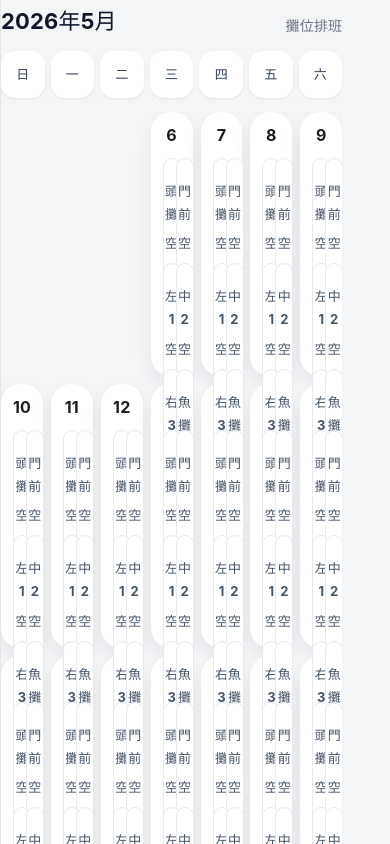
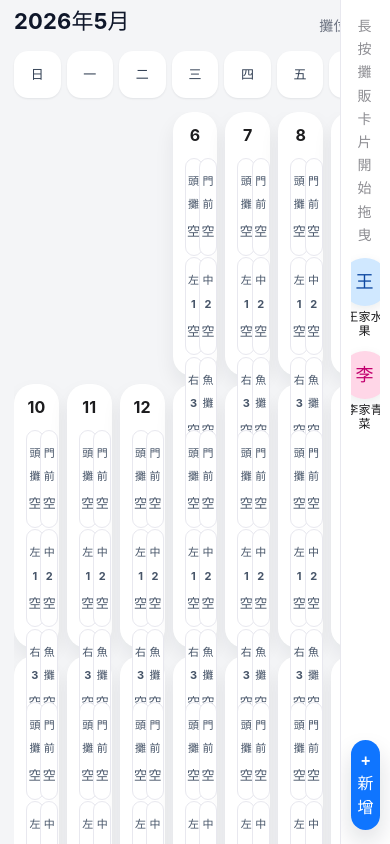
Before and after one commit to Hsu7183/dongmen-market-manager, a React (Vite) app: page / in a window 390 px wide. Shown: the top 844 px of the page. Built offline with nearby package versions, Linux system fonts and the light colour scheme.

Commit message:
fix: enforce vertical mobile split layout

```diff
--- a/src/App.tsx
+++ b/src/App.tsx
@@ -330,7 +330,6 @@ function App() {
 
   return (
     <div style={styles.page}>
-      <div style={styles.mainLayout}>
       <main style={styles.mainPanel}>
         <div style={styles.calendarHeaderSection}>
           <div style={styles.monthTitle}>{scheduleMonthLabel}</div>
@@ -378,7 +377,20 @@ function App() {
                         <div style={styles.stallName}>{stall}</div>
                         {record.status === "occupied" && vendor ? (
                           <>
-                              <div style={styles.vendorAvatarLarge}>{vendor.contactName.charAt(0)}</div>
+                            <div
+                              style={{
+                                ...styles.vendorAvatarLarge,
+                                background: vendor.photo ? "transparent" : vendor.gender === "女" ? "#ffd6e7" : "#d0e8ff",
+                              }}
+                            >
+                              {vendor.photo ? (
+                                <img src={vendor.photo} alt="avatar" style={styles.avatarImage} />
+                              ) : (
+                                <span style={{ color: vendor.gender === "女" ? "#c2006e" : "#0d47a1" }}>
+                                  {vendor.contactName.charAt(0)}
+                                </span>
+                              )}
+                            </div>
                             <div style={styles.vendorNameSmall}>{vendor.stallName}</div>
                             <div style={styles.lockIcon}>🔒</div>
                           </>
@@ -399,7 +411,7 @@ function App() {
         <div style={styles.sidebarInner}>
           <div style={styles.sidebarScroll}>
               {showAddForm ? (
-                <div style={styles.card}>
+                <div style={styles.formContainer}>
                   <div style={styles.sidebarTitle}>新增攤販</div>
                   <input
                     style={styles.input}
@@ -528,15 +540,12 @@ function App() {
                   <button style={styles.primaryButton} onClick={addVendor}>新增攤販</button>
                 </div>
               ) : (
-                <div style={styles.sidebarSection}>
-                  <div style={styles.sidebarTitle}>攤販工具列</div>
+                <div style={styles.vendorCircleList}>
                   <div style={styles.dragHint}>{dragMessage || "長按攤販卡片開始拖曳"}</div>
-                  <div style={styles.vendorList}>
                   {vendors.map((vendor) => {
-                      const isActive = activeVendorActions === vendor.id;
                     const activeBg = vendor.photo ? "transparent" : vendor.gender === "女" ? "#ffd6e7" : "#d0e8ff";
                     return (
-                        <div key={vendor.id} style={styles.sidebarVendorBlock}>
+                      <div key={vendor.id} style={styles.vendorCircleItem}>
                         <div
                           draggable
                           onDragStart={(event) => event.dataTransfer.setData("text/plain", vendor.id)}
@@ -544,28 +553,28 @@ function App() {
                           onTouchMove={handleVendorTouchMove}
                           onTouchEnd={handleVendorTouchEnd}
                           onTouchCancel={handleVendorTouchEnd}
-                            onClick={() => setActiveVendorActions(isActive ? null : vendor.id)}
+                          onClick={() => setActiveVendorActions(activeVendorActions === vendor.id ? null : vendor.id)}
                           style={{
-                              ...styles.vendorToolCard,
-                              background: isActive ? "#f2f8ff" : "#ffffff",
+                            ...styles.vendorCircleAvatar,
+                            background: activeBg,
+                            cursor: "grab",
+                            position: "relative",
                           }}
                         >
-                            <div style={{ ...styles.avatar, width: "36px", height: "36px", fontSize: "16px" , background: activeBg }}>
                           {vendor.photo ? (
                             <img src={vendor.photo} alt="avatar" style={styles.avatarImage} />
                           ) : (
-                                <span style={{ color: vendor.gender === "女" ? "#c2006e" : "#0d47a1" }}>
+                            <span style={{ color: vendor.gender === "女" ? "#c2006e" : "#0d47a1", fontSize: "18px", fontWeight: 700 }}>
                               {vendor.contactName.charAt(0)}
                             </span>
                           )}
                         </div>
-                            <div style={styles.vendorToolMeta}>{vendor.stallName}</div>
-                          </div>
-                          {isActive ? (
-                            <div style={styles.vendorQuickActions}>
+                        <div style={styles.vendorCircleLabel}>{vendor.stallName.substring(0, 4)}</div>
+                        {activeVendorActions === vendor.id && (
+                          <div style={styles.vendorQuickActionsMobile}>
                             <button
                               type="button"
-                                style={styles.quickActionButton}
+                              style={styles.quickActionButtonMobile}
                               onClick={(event) => {
                                 event.stopPropagation();
                                 window.location.href = `tel:${vendor.phone}`;
@@ -575,7 +584,7 @@ function App() {
                             </button>
                             <button
                               type="button"
-                                style={styles.quickActionButton}
+                              style={styles.quickActionButtonMobile}
                               onClick={(event) => {
                                 event.stopPropagation();
                                 alert(vendor.line ? `LINE ID：${vendor.line}` : "沒有 LINE ID");
@@ -584,11 +593,10 @@ function App() {
                               💬
                             </button>
                           </div>
-                          ) : null}
+                        )}
                       </div>
                     );
                   })}
-                  </div>
                 </div>
               )}
             </div>
@@ -598,57 +606,49 @@ function App() {
           </div>
         </aside>
       </div>
-    </div>
   );
 }
 
 const styles: Record<string, React.CSSProperties> = {
   page: {
-    minHeight: "100vh",
+    position: "fixed",
+    top: 0,
+    left: 0,
     width: "100vw",
+    height: "100vh",
     display: "flex",
     flexDirection: "row",
-    gap: "10px",
-    padding: "10px 0",
     background: "#f4f5f7",
     fontFamily: "-apple-system, BlinkMacSystemFont, 'Segoe UI', Roboto, sans-serif",
-    overflowX: "hidden",
+    overflow: "hidden",
   },
-  mainLayout: {
+  mainPanel: {
     width: "87.5vw",
-    maxWidth: "87.5vw",
-    minWidth: "87.5vw",
+    height: "100vh",
+    flex: 1,
     display: "flex",
     flexDirection: "column",
     gap: "14px",
-    minHeight: "100vh",
-    overflow: "hidden",
-  },
-  mainPanel: {
-    flex: 1,
-    minWidth: 0,
-    display: "flex",
-    flexDirection: "column",
-    gap: "14px",
+    padding: "10px 14px",
     overflow: "hidden",
   },
   sidebar: {
     width: "12.5vw",
-    minWidth: "80px",
-    maxWidth: "120px",
+    height: "100vh",
+    position: "fixed",
+    right: 0,
+    top: 0,
     display: "flex",
     flexDirection: "column",
-    minHeight: "100vh",
-    position: "relative",
+    background: "#ffffff",
+    borderLeft: "1px solid #e8e8ef",
+    overflow: "hidden",
   },
   sidebarInner: {
     flex: 1,
     display: "flex",
     flexDirection: "column",
-    background: "#ffffff",
-    borderRadius: "24px",
     padding: "14px 10px",
-    boxShadow: "0 16px 32px rgba(15,15,15,0.06)",
     overflow: "hidden",
   },
   sidebarScroll: {
@@ -656,7 +656,7 @@ const styles: Record<string, React.CSSProperties> = {
     overflowY: "auto",
     display: "flex",
     flexDirection: "column",
-    gap: "14px",
+    gap: "8px",
     paddingRight: "2px",
   },
   sidebarSection: {
@@ -674,6 +674,7 @@ const styles: Record<string, React.CSSProperties> = {
     justifyContent: "space-between",
     alignItems: "flex-end",
     gap: "12px",
+    flexShrink: 0,
   },
   calendarSubtitle: {
     color: "#6b7280",
@@ -683,6 +684,7 @@ const styles: Record<string, React.CSSProperties> = {
     display: "grid",
     gridTemplateColumns: "repeat(7, minmax(0, 1fr))",
     gap: "6px",
+    flexShrink: 0,
   },
   weekdayCell: {
     textAlign: "center",
@@ -698,8 +700,10 @@ const styles: Record<string, React.CSSProperties> = {
     display: "grid",
     gridTemplateColumns: "repeat(7, minmax(0, 1fr))",
     gap: "8px",
+    flex: 1,
     overflowY: "auto",
     paddingBottom: "12px",
+    minHeight: 0,
   },
   blankDateCard: {
     height: "240px",
@@ -723,7 +727,7 @@ const styles: Record<string, React.CSSProperties> = {
     marginBottom: "4px",
   },
   stallName: {
-    fontSize: "13px",
+    fontSize: "11px",
     color: "#475569",
     fontWeight: 700,
   },
@@ -733,15 +737,14 @@ const styles: Record<string, React.CSSProperties> = {
     fontWeight: 600,
   },
   vendorAvatarLarge: {
-    width: "40px",
-    height: "40px",
+    width: "36px",
+    height: "36px",
     borderRadius: "50%",
-    background: "#0f172a",
-    color: "white",
     display: "grid",
     placeItems: "center",
-    fontSize: "16px",
+    fontSize: "14px",
     fontWeight: 700,
+    flexShrink: 0,
   },
   vendorToolCard: {
     display: "flex",
@@ -774,7 +777,7 @@ const styles: Record<string, React.CSSProperties> = {
     justifyContent: "center",
   },
   addButton: {
-    marginTop: "12px",
+    marginTop: "auto",
     width: "100%",
     borderRadius: "18px",
     border: "none",
@@ -782,9 +785,68 @@ const styles: Record<string, React.CSSProperties> = {
     color: "white",
     fontSize: "16px",
     fontWeight: 700,
-    padding: "14px 0",
+    padding: "12px 0",
     cursor: "pointer",
     boxShadow: "0 12px 24px rgba(15,23,42,0.14)",
+    flexShrink: 0,
+  },
+  vendorCircleList: {
+    display: "flex",
+    flexDirection: "column",
+    gap: "12px",
+    alignItems: "center",
+  },
+  vendorCircleItem: {
+    display: "flex",
+    flexDirection: "column",
+    alignItems: "center",
+    gap: "4px",
+    position: "relative",
+  },
+  vendorCircleAvatar: {
+    width: "48px",
+    height: "48px",
+    borderRadius: "50%",
+    display: "flex",
+    alignItems: "center",
+    justifyContent: "center",
+    flexShrink: 0,
+    boxShadow: "0 4px 12px rgba(15,23,42,0.08)",
+    cursor: "grab",
+  },
+  vendorCircleLabel: {
+    fontSize: "12px",
+    fontWeight: 600,
+    color: "#1c1c1e",
+    textAlign: "center",
+    lineHeight: 1.2,
+    maxWidth: "60px",
+    wordBreak: "break-word",
+  },
+  vendorQuickActionsMobile: {
+    display: "flex",
+    gap: "4px",
+    position: "absolute",
+    bottom: "-50px",
+    flexDirection: "column",
+  },
+  quickActionButtonMobile: {
+    width: "36px",
+    height: "36px",
+    borderRadius: "50%",
+    border: "none",
+    background: "#f2f2f7",
+    fontSize: "16px",
+    cursor: "pointer",
+    display: "flex",
+    alignItems: "center",
+    justifyContent: "center",
+  },
+  formContainer: {
+    display: "flex",
+    flexDirection: "column",
+    gap: "12px",
+    overflowY: "auto",
   },
   fieldRow: {
     display: "grid",
@@ -867,20 +929,21 @@ const styles: Record<string, React.CSSProperties> = {
     flex: 1,
   },
   stallCell: {
-    minHeight: "0",
+    minHeight: "50px",
     borderRadius: "16px",
     border: "1px solid #e8e8ef",
     display: "flex",
     flexDirection: "column",
     justifyContent: "center",
     alignItems: "center",
-    padding: "10px 8px",
-    gap: "6px",
+    padding: "8px",
+    gap: "4px",
     userSelect: "none",
     touchAction: "manipulation",
     cursor: "pointer",
     position: "relative",
     height: "100%",
+    maxHeight: "80px",
   },
   emptyText: {
     fontSize: "14px",
@@ -916,7 +979,7 @@ const styles: Record<string, React.CSSProperties> = {
     gap: "12px",
   },
   sectionTitle: {
-    fontSize: "18px",
+    fontSize: "16px",
     fontWeight: 700,
     color: "#1c1c1e",
   },
```
Lines whose indentation alone changed are shown as unchanged.
